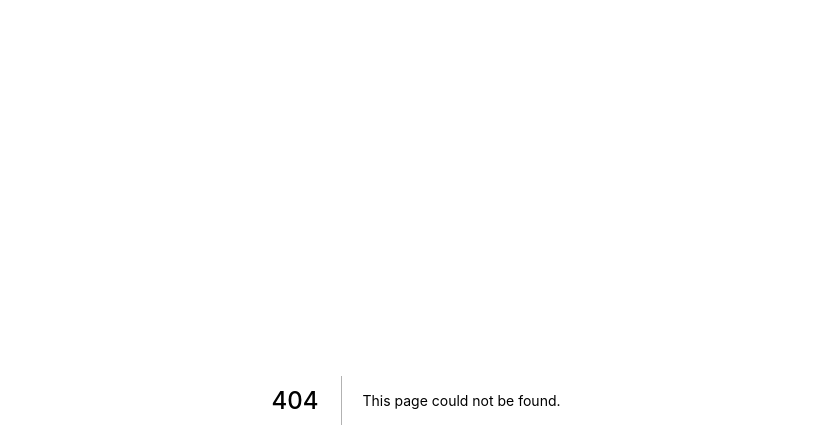
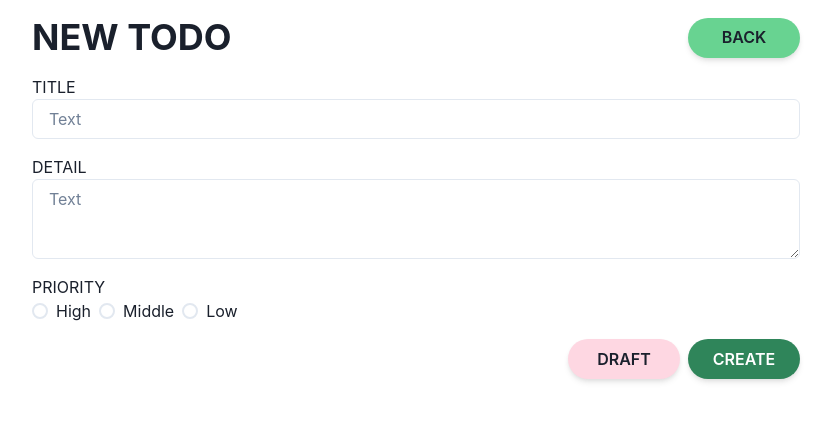
Before and after one commit to if-mentor/next_todo_7, a Next.js app: page /create in a window 1280 px wide. Before the commit this address had no page. Shown: the top 448 px of the page, without its empty margins (224-1055 px from the left). Built offline with nearby package versions, Linux system fonts and the light colour scheme.

Commit message:
#6 add : Todo作成画面のレイアウト作成

```diff
--- /dev/null
+++ b/pages/create.tsx
@@ -0,0 +1,94 @@
+import React from "react";
+import {
+	Container,
+	Heading,
+	Input,
+	Text,
+	Textarea,
+	Radio,
+	RadioGroup,
+	Stack,
+	Button,
+	ButtonGroup,
+	Flex,
+	Box,
+} from "@chakra-ui/react";
+
+const create = () => {
+	return (
+		<>
+			<Container maxW="800px" p={4}>
+				<Flex justify="space-between" align="center">
+					<Heading as="h1">NEW TODO</Heading>
+					<Button
+						bg="green.300"
+						rounded="full"
+						shadow="md"
+						size="md"
+						height="40px"
+						width="112px"
+						px="35px"
+						py="9px"
+						_hover={{ opacity: 0.8 }}
+					>
+						BACK
+					</Button>
+				</Flex>
+				<Stack spacing={4} py={4}>
+					<Box>
+						<Text>TITLE</Text>
+						<Input placeholder="Text" />
+					</Box>
+					<Box>
+						<Text>DETAIL</Text>
+						<Textarea placeholder="Text" />
+					</Box>
+					<Box>
+						<Text>PRIORITY</Text>
+						<RadioGroup>
+							<Stack direction="row">
+								<Radio value="1">High</Radio>
+								<Radio value="2">Middle</Radio>
+								<Radio value="3">Low</Radio>
+							</Stack>
+						</RadioGroup>
+					</Box>
+				</Stack>
+
+				<Flex justify="flex-end">
+					<ButtonGroup>
+						<Button
+							bg="pink.100"
+							rounded="full"
+							shadow="md"
+							size="md"
+							height="40px"
+							width="112px"
+							px="35px"
+							py="9px"
+							_hover={{ opacity: 0.8 }}
+						>
+							DRAFT
+						</Button>
+						<Button
+							bg="green.600"
+							color="white"
+							rounded="full"
+							shadow="md"
+							size="md"
+							height="40px"
+							width="112px"
+							px="35px"
+							py="9px"
+							_hover={{ opacity: 0.8 }}
+						>
+							CREATE
+						</Button>
+					</ButtonGroup>
+				</Flex>
+			</Container>
+		</>
+	);
+};
+
+export default create;
```
Also changed, not shown: 2 other files (tests, documents, lock files or other folders).
